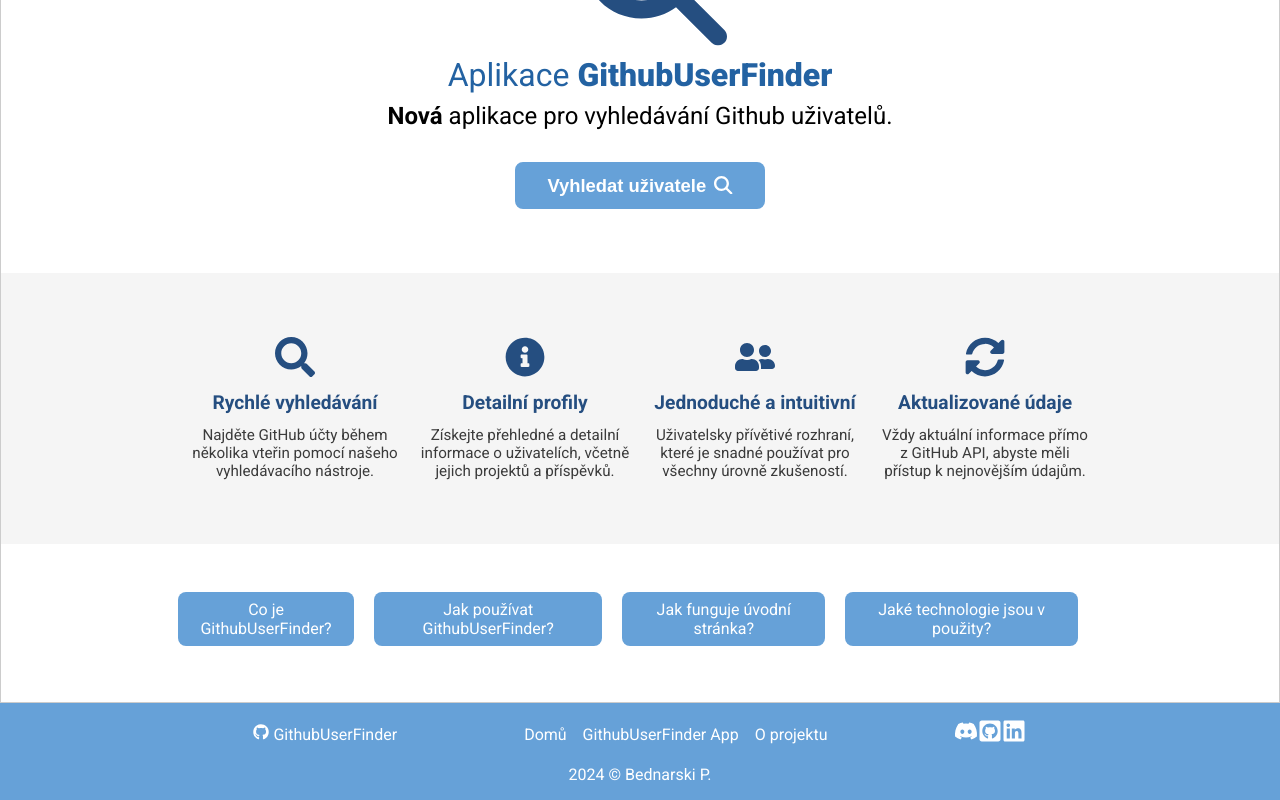
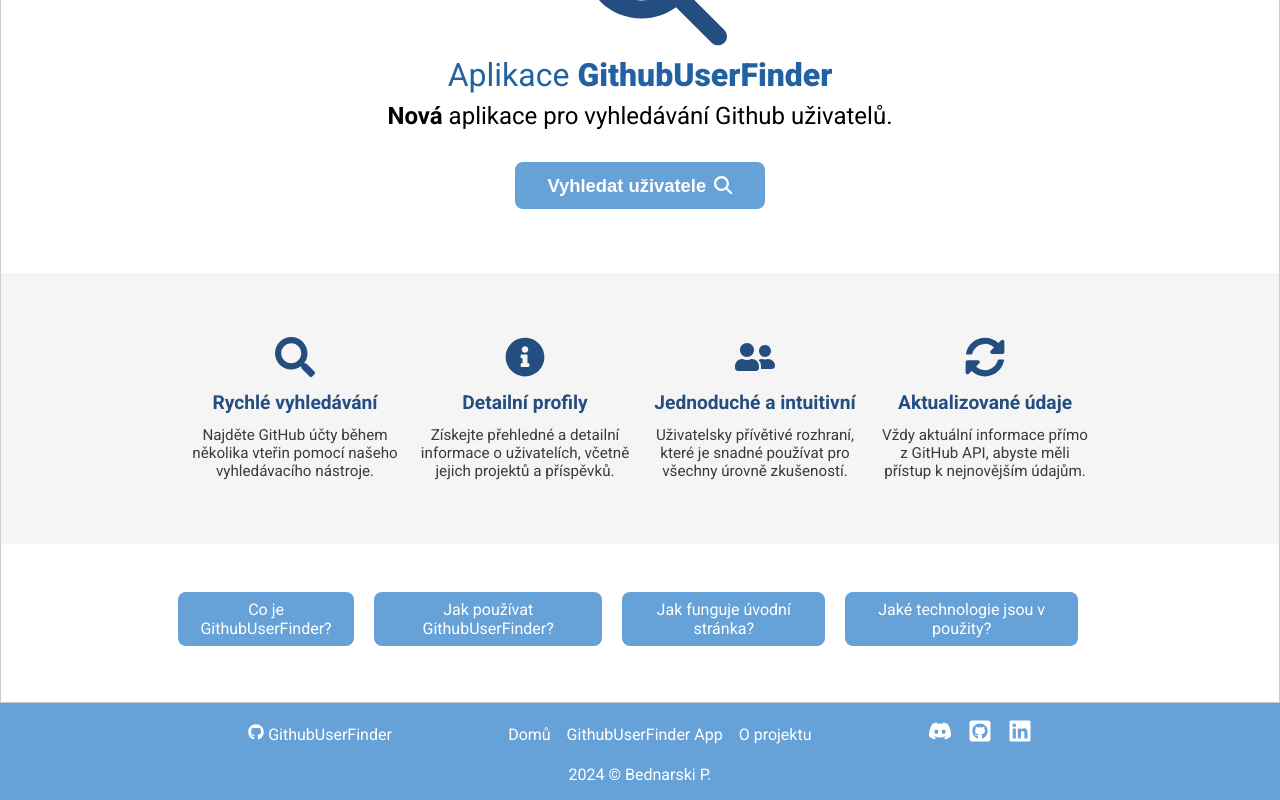
Before and after one commit to pettik/engeto-react-web, a React (Create React App) app: page / in a window 1280 px wide. Shown: the part 211-1011 px from the top of the page. Built offline with nearby package versions, Linux system fonts and the light colour scheme.

Commit message:
Update Footer.css

```diff
--- a/src/components/Footer.css
+++ b/src/components/Footer.css
@@ -44,6 +44,10 @@ footer {
   font-size: 1.5rem;
 }
 
+.footer__social {
+  column-gap: 1rem;
+}
+
 
 @media screen and (min-width: 768px) {
   .footer__container {
```
